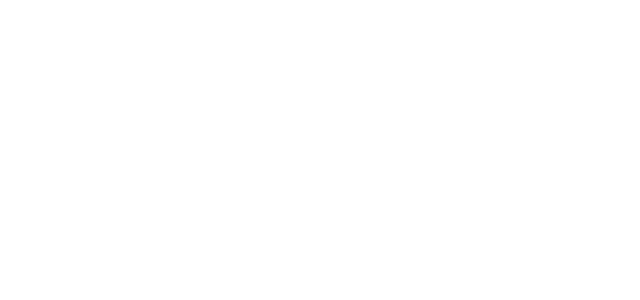
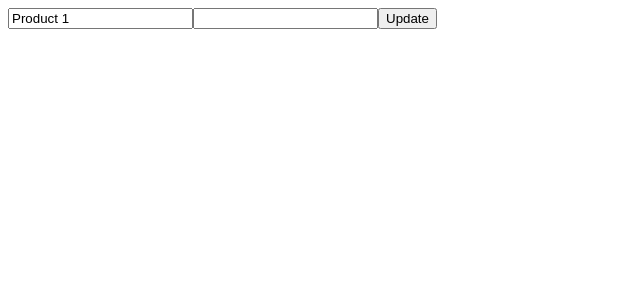
Before and after one commit to sontv8/web502-we17302, a React (Vite) app in the folder react/: page /admin/products/1/update in a window 1280 px wide. Before the commit this address had no page. Shown: the top 300 px of the page, without its empty margins (0-640 px from the left). Built offline with nearby package versions, Linux system fonts and the light colour scheme; data requests are answered from the project's data file.

Commit message:
Buổi 8: cập nhật sản phẩm

```diff
--- a/react/src/App.jsx
+++ b/react/src/App.jsx
@@ -3,10 +3,11 @@ import HomePage from './pages/HomePage'
 import ProductPage from './pages/Product'
 import ProductDetailPage from './pages/ProductDetail'
 import React, { useEffect, useState } from 'react'
-import { addProduct, deleteProduct, getAllProduct } from './api/product'
+import { addProduct, deleteProduct, getAllProduct, updateProduct } from './api/product'
 import Dashboard from './pages/admin/Dashboard'
 import ProductManagementPage from './pages/admin/ProductManagement'
 import AddProductPage from './pages/admin/AddProduct'
+import UpdateProductPage from './pages/admin/UpdateProduct'
 
 function App() {
   const [products, setProducts] = useState([])
@@ -25,7 +26,9 @@ function App() {
   const onHandleAdd = (product) => {
     addProduct(product).then(() => setProducts([...products, product]))
   }
-  const onHandleUpdate = (product) => { }
+  const onHandleUpdate = (product) => {
+    updateProduct(product).then(() => setProducts(products.map((item) => item.id == product.id ? product : item))) // cập nhật lại sản phẩm
+  }
   return (
     <div className="App">
       <Routes>
@@ -41,7 +44,7 @@ function App() {
           <Route path='products' >
             <Route index element={<ProductManagementPage products={products} />} />
             <Route path='add' element={<AddProductPage onAdd={onHandleAdd} />} />
-
+            <Route path=':id/update' element={<UpdateProductPage onUpdate={onHandleUpdate} products={products} />} />
           </Route>
         </Route>
         {/* /admin */}
--- a/react/src/api/product.jsx
+++ b/react/src/api/product.jsx
@@ -12,5 +12,7 @@ const deleteProduct = (id) => {
 const addProduct = (product) => {
     return instance.post('/products', product)
 }
-
-export { getAllProduct, getOneProduct, deleteProduct, addProduct }
+const updateProduct = (product) => {
+    return instance.put('/products' + product.id, product)
+}
+export { getAllProduct, getOneProduct, deleteProduct, addProduct, updateProduct }
--- a/react/src/pages/admin/UpdateProduct.jsx
+++ b/react/src/pages/admin/UpdateProduct.jsx
@@ -0,0 +1,32 @@
+import React, { useEffect, useState } from 'react'
+import { useParams } from 'react-router-dom'
+
+const UpdateProductPage = (props) => {
+    const { id } = useParams() // lấy id từ url
+    const [product, setProduct] = useState({}) // khởi tạo state mới để lưu trữ sản phẩm cần update
+    useEffect(() => {
+        const currentProduct = props.products.find((item) => item.id == id)// tìm sản phẩm cần update
+        setProduct(currentProduct) // cập nhật lại state
+    }, [props]) // khi props thay đổi thì useEffect sẽ chạy lại
+
+    const [inputValue, setInputValue] = useState({}) // khởi tạo state mới để lưu trữ giá trị input
+    const onHandleChange = (e) => { // hàm xử lý khi input thay đổi
+        const { name, value } = e.target // lấy name và value của input
+        setInputValue({ ...inputValue, [name]: value }) // cập nhật lại state
+    }
+    const onHandleSubmit = (e) => { // hàm xử lý khi submit form
+        e.preventDefault() // ngăn chặn reload trang
+        props.onUpdate({ ...product, ...inputValue }) // gọi hàm onUpdate từ props và truyền vào sản phẩm cần update
+    }
+    return (
+        <div>
+            <form action="" onSubmit={onHandleSubmit}>
+                <input type="text" name='name' defaultValue={product?.name} onChange={onHandleChange} />
+                <input type="number" name='price' defaultValue={product?.price} onChange={onHandleChange} />
+                <button type="submit">Update</button>
+            </form>
+        </div>
+    )
+}
+
+export default UpdateProductPage
```
